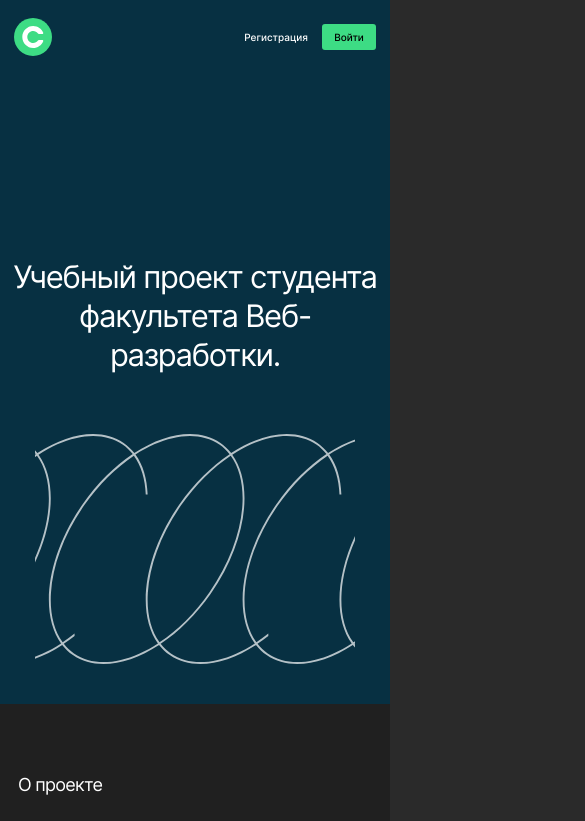
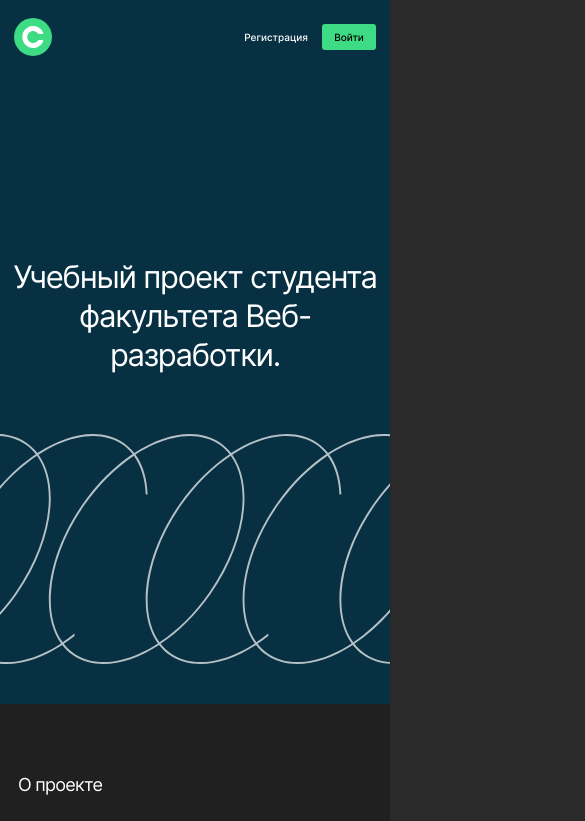
Before and after one commit to ilya-120/movies-explorer-frontend, a React app: page / in a window 390 px wide. Shown: the top 821 px of the page, 585 px wide, since content can reach past the window. Built offline with nearby package versions, Linux system fonts and the light colour scheme.

Commit message:
"feat: добавил адаптив этап 3 фронтенд"

```diff
--- a/src/components/App/App.css
+++ b/src/components/App/App.css
@@ -21,6 +21,7 @@
 
 @media screen and (max-width: 767px) {
   .blok__title {
+    max-width: 320px;
     font-size: 18px;
     line-height: 1.22;
   }
--- a/src/components/NotFound/NotFound.css
+++ b/src/components/NotFound/NotFound.css
@@ -3,6 +3,7 @@
   align-content: center;
   flex-direction: column;
   min-height: 700px;
+  height: 100vh;
   padding: 246px 0 60px;
   box-sizing: border-box;
   background-color: #202020;
--- a/src/components/Promo/Promo.css
+++ b/src/components/Promo/Promo.css
@@ -72,7 +72,8 @@
   }
 
   .promo__logo {
-    width: 320px;
+    width: 100vw;
+    max-width: 680px;
     height: 230px;
     object-fit: cover;
   }
```
